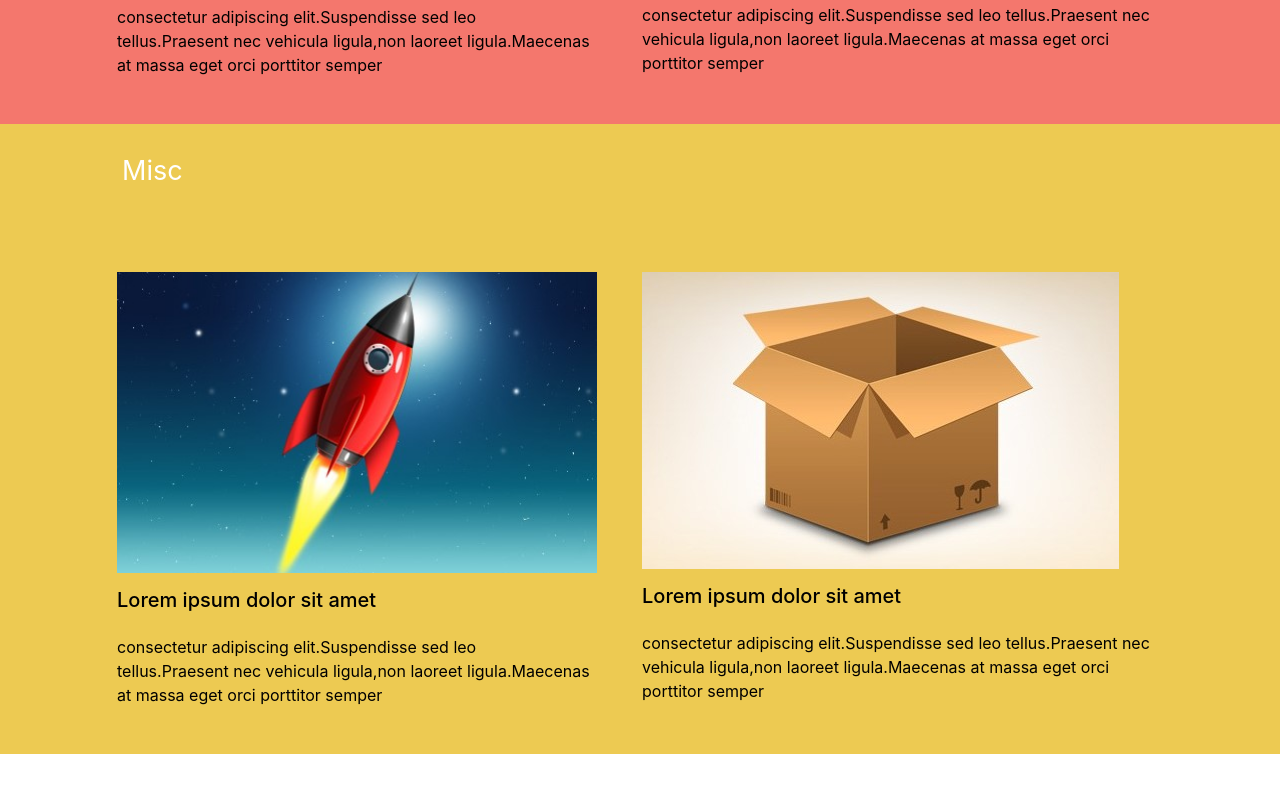
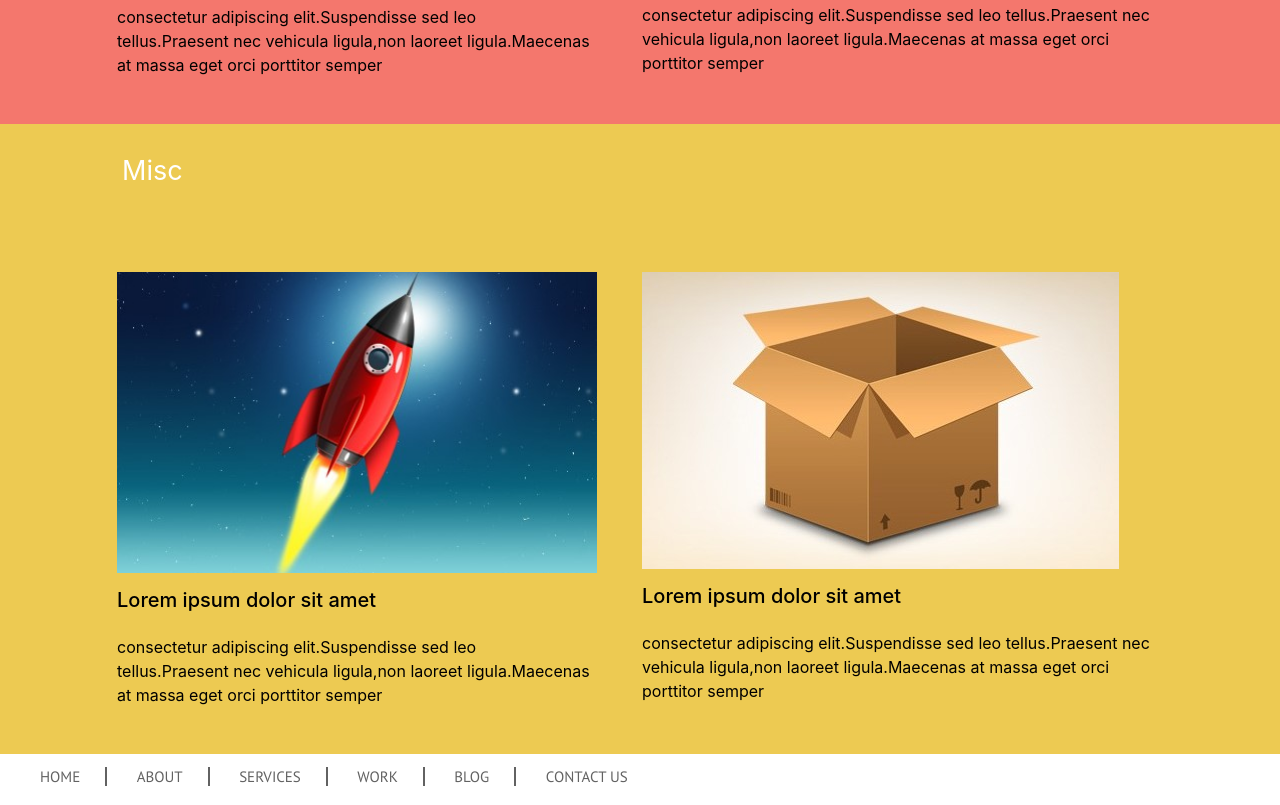
Before and after one commit to josemanuel286/bluebox-paginaweb, a plain HTML site: page index.html in a window 1280 px wide. Shown: the part 1996-2801 px from the top of the page. Before the commit the page ends 2750 px from the top, so only its background shows below. Drawn offline with nearby package versions, Linux system fonts and the light colour scheme.

Commit message:
codigo del final
verificar lo demas

```diff
--- a/index.html
+++ b/index.html
@@ -133,6 +133,22 @@
 			</section>
 		</section>
 	</div>
+	<div id="nota-de-pie" class="col-sm-12">
+		<div class="row">
+				<div id="menu-header"class="col-sm-7">
+			<nav>
+				<ul>
+					<li><a href="#">HOME</a></li>
+					<li><a href="#">ABOUT</a></li>
+					<li><a href="#">SERVICES</a></li>
+					<li><a href="#">WORK</a></li>
+					<li><a href="#">BLOG</a></li>
+					<li><a href="#">CONTACT US</a></li>
+				</ul>
+			</nav>
+		</div>
+		</div>
+	</div>
 <script src="https://code.jquery.com/jquery-3.3.1.slim.min.js"></script>
 <script src="https://cdnjs.cloudflare.com/ajax/libs/popper.js/1.14.7/umd/popper.min.js" ></script>
 <script src="https://stackpath.bootstrapcdn.com/bootstrap/4.3.1/js/bootstrap.min.js"></script>
```
